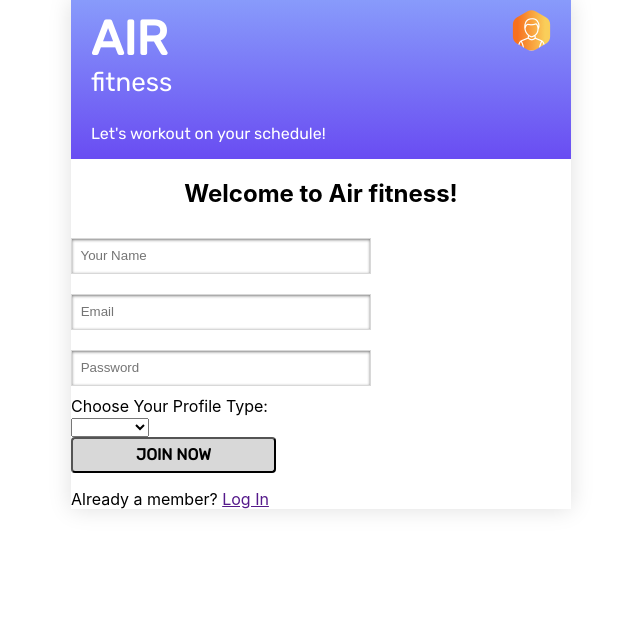
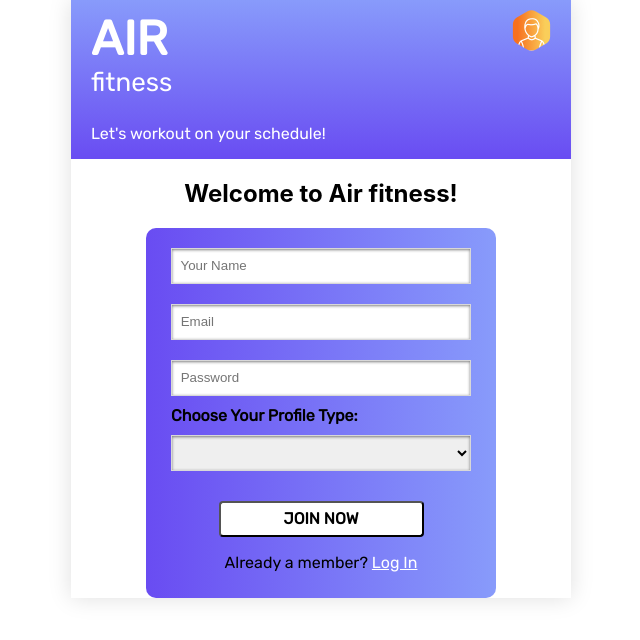
Before and after one commit to air-fitness-bw/frontend, a React (Create React App) app in the folder app/: page /app/signup in a window 1280 px wide. Shown: the top 640 px of the page, without its empty margins (319-959 px from the left). Built offline with nearby package versions, Linux system fonts and the light colour scheme.

Commit message:
styled signin component

```diff
--- a/app/src/components/SignUp.js
+++ b/app/src/components/SignUp.js
@@ -1,6 +1,7 @@
 import React from "react";
 import Header from "./Header";
 import { Link } from "react-router-dom";
+import "./login.css";
 
 class SignUp extends React.Component {
   constructor() {
@@ -27,6 +28,7 @@ class SignUp extends React.Component {
     return (
       <div>
         <Header banner="Welcome to Air fitness!" />
+        <div className="login-form">
           <form>
             <input
               type="text"
@@ -49,19 +51,22 @@ class SignUp extends React.Component {
               name="password"
             />
             <br />
-          <label>Choose Your Profile Type: </label>
+            <label className="profile-choice">Choose Your Profile Type: </label>
             <br />
-          <select required>
+            <select className="select-option" required>
               <option />
               <option value="instructor">Instructor</option>
               <option value="client">Client</option>
             </select>
             <br />
+            <div className="button-wrapper">
               <button type="submit">JOIN NOW</button>
               <p>
-            Already a member? <Link>Log In</Link>
+                Already a member? <Link to="/app/login">Log In</Link>
               </p>
+            </div>
           </form>
+        </div>
       </div>
     );
   }
--- a/app/src/components/login.css
+++ b/app/src/components/login.css
@@ -1,4 +1,5 @@
 .login-form {
+  font-family: "Rubik", sans-serif;
   display: flex;
   justify-content: center;
   margin: 0 auto;
@@ -8,6 +9,9 @@
   width: 350px;
   background: linear-gradient(90deg, #694cf2 0%, #889bfb 100%),
     linear-gradient(180deg, #a74cf2 0%, #7565fb 100%);
+}
+.login-form label {
+  font-weight: bold;
 }
 .img-container {
   display: flex;
@@ -28,3 +32,14 @@
 .button-wrapper a {
   color: white;
 }
+.button-wrapper button {
+  background: white;
+}
+.select-option {
+  padding-left: 5px;
+  width: 300px;
+  height: 36px;
+  margin: 10px 0px;
+  border: 1px solid #d8d8d8;
+  box-shadow: inset 0 1px 3px 0 rgba(0, 0, 0, 0.5);
+}
```
Lines whose indentation alone changed are shown as unchanged.
